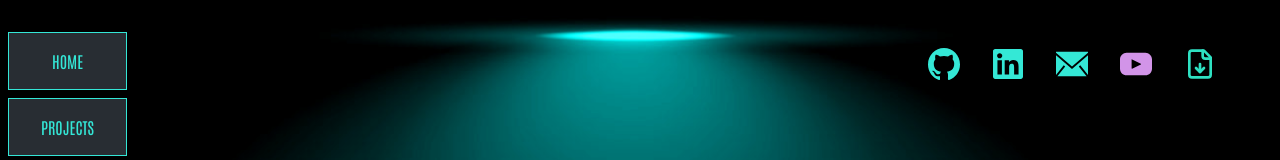
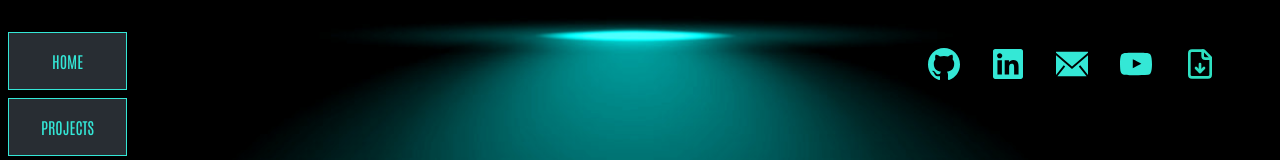
Before and after one commit to mike-v2/portfolio, a Next.js app: page / in a window 1280 px wide. Shown: the top 160 px of the page. Built offline with nearby package versions, Linux system fonts and the light colour scheme.

Commit message:
Re-add youtube dark logo

```diff
--- a/app/home.components/mediaLinks.tsx
+++ b/app/home.components/mediaLinks.tsx
@@ -22,7 +22,7 @@ const icons = [
   {
     name: 'YouTube',
     link: 'https://www.youtube.com/channel/UCSacwkTC8liUfirZuPEOuew',
-    imagePath: '/images/youtube-logo.svg',
+    imagePath: '/images/youtube-dark-logo.svg',
   },
 ];
 
--- a/app/projects/data/toolIconData.ts
+++ b/app/projects/data/toolIconData.ts
@@ -45,6 +45,9 @@ export const toolIcons: ToolIconData = {
   YouTube: {
     src: '/images/youtube-logo.svg',
   },
+  'YouTube Dark': {
+    src: '/images/youtube-dark-logo.svg',
+  },
   Medium: {
     src: '/images/medium-logo.svg',
     invert: true,
```
Also changed, not shown: public/images/youtube-dark-logo.svg (added).
